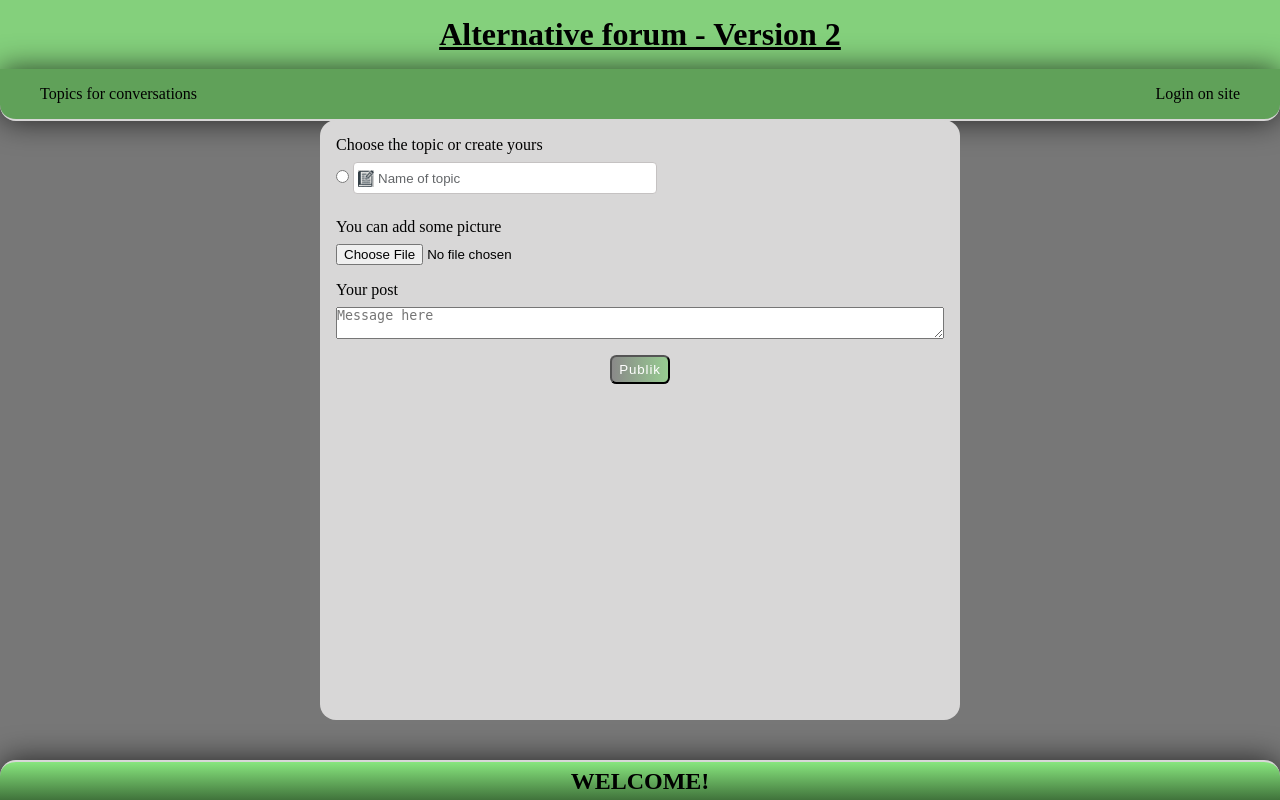
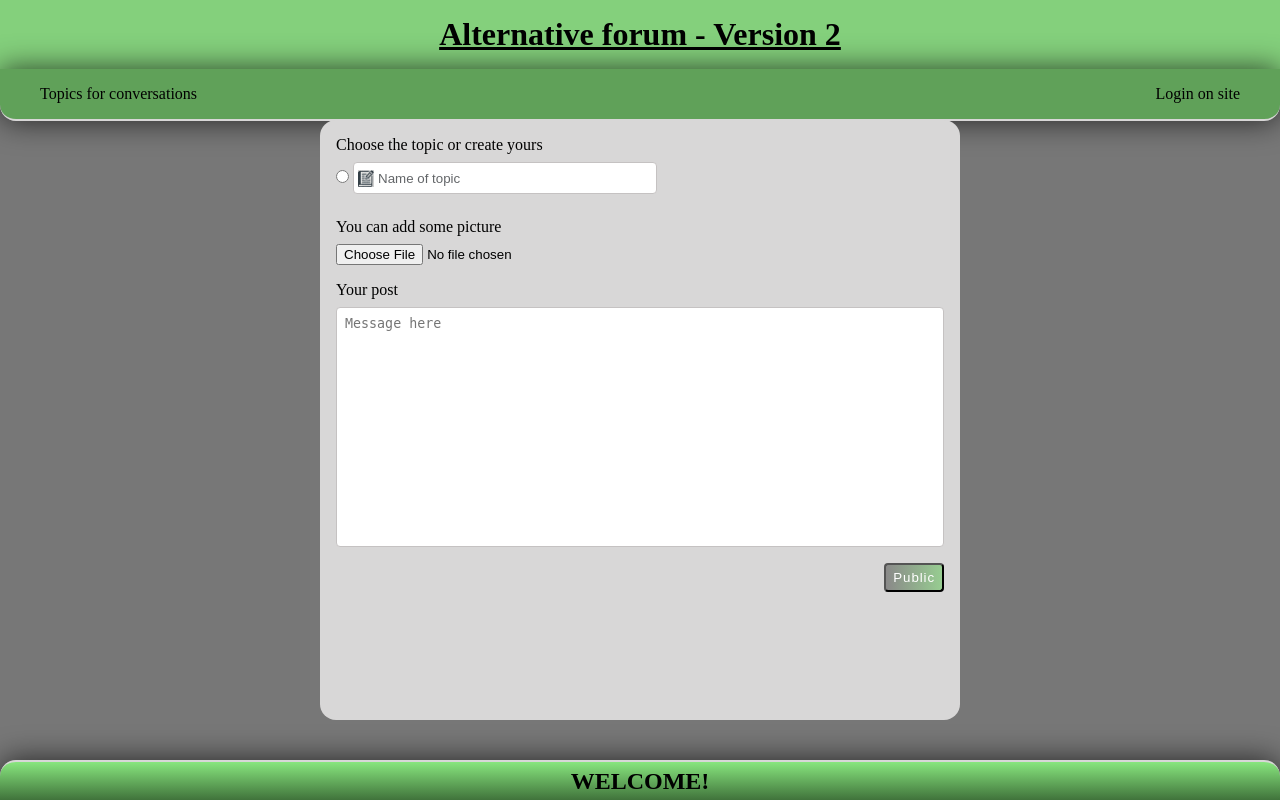
Before and after one commit to AntonSot-Github/Learning-PHP, a PHP site: page / in a window 1280 px wide. Run offline with PHP 8.4, Linux system fonts and the light colour scheme; data that the repository does not hold is empty.

Commit message:
still working with post-window

```diff
--- a/My.alt.forum_2/css/style.css
+++ b/My.alt.forum_2/css/style.css
@@ -31,6 +31,9 @@
 }
 .btn:hover::before {
   width: 86%;
+}
+.btn__public:hover::before {
+  width: 80%;
 }
 
 .btn-log::before {
@@ -371,14 +374,20 @@
 .form-post * {
   margin-bottom: 0.5rem;
 }
+.form-post__text {
+  resize: none;
+  padding: 0.5rem;
+  outline: none;
+  border: 1px solid #c5c2c2;
+  border-radius: 0.25rem;
+  white-space: pre-wrap;
+  height: 30vh;
+}
+.form-post__text:focus {
+  box-shadow: 0 0 5px 0.3rem rgba(136, 230, 126, 0.5);
+  border: 1px solid #000000;
+}
 
-/*     &__choose-box
- *  &__picture-box
- *      display: flex
- *      flex-direction: column
- *  &__box
- *      display: flex
- *      flex-direction: column */
 * {
   margin: 0;
   padding: 0;
--- a/My.alt.forum_2/incs/functions.php
+++ b/My.alt.forum_2/incs/functions.php
@@ -102,11 +102,11 @@ function findId($topics, $topicName){
 
 
 //Post-text add
-function publicPost($topicId, $postText): bool
+function publicPost($topicId, $postText, $picturePath): bool
 {
     global $db;
-    $stmt = mysqli_prepare($db, "INSERT INTO `posts` (by_user_id, from_topic_id, post_text) VALUES (?, ?, ?)");
-    mysqli_stmt_bind_param($stmt, "iis", $_SESSION['user_id'], $topicId, $postText);
+    $stmt = mysqli_prepare($db, "INSERT INTO `posts` (by_user_id, from_topic_id, post_text, picture) VALUES (?, ?, ?, ?)");
+    mysqli_stmt_bind_param($stmt, "iiss", $_SESSION['user_id'], $topicId, $postText, $picturePath);
     if(mysqli_stmt_execute($stmt)){
         return true;
     } else {
--- a/My.alt.forum_2/index.php
+++ b/My.alt.forum_2/index.php
@@ -18,8 +18,10 @@
         if(isset($_POST['chooseTopic']) && $_POST['chooseTopic'] == 'exist'){
             $topicName = $_POST['selectTopic'];
             $postText = $_POST['postMsg'];
-            $topicId = findId($topics, $topicName);
-            publicPost($topicId, $postText);
+            $picturePath = 'uploads/' . time() . $_FILES['userPicture']['name'];
+            move_uploaded_file($_FILES['userPicture']['tmp_name'], $picturePath);
+            $topicId = findId($topics, $topicName); //находим индекс для топика, который выбран в форме
+            publicPost($topicId, $postText, $picturePath);
             header("Location: index.php");
             exit;
 
@@ -27,7 +29,7 @@
     }
 
     //dump($_POST);
-
+    //dump($_FILES);
 
 ?>
 
@@ -105,10 +107,10 @@
 
                 <div class="form-post__box">
                     <label for="postMsg">Your post</label>
-                    <textarea name="postMsg" id="postMsg" placeholder="Message here"></textarea>
+                    <textarea class="form-post__text" name="postMsg" id="postMsg" placeholder="Message here" ></textarea>
                 </div>
 
-                <button type="submit" class="btn btn-grad btn-msg">Publik</button>
+                <button type="submit" class="btn btn-grad btn__public">Public</button>
 
             </form>
 
--- a/My.alt.forum_2/sass/_btn.sass
+++ b/My.alt.forum_2/sass/_btn.sass
@@ -27,6 +27,9 @@
         right: 0
     &:hover::before
         width: 86%
+    &__public
+        &:hover::before
+            width: 80%
 
 
 .btn-log
@@ -48,6 +51,7 @@
 
 
 
+
 .btn-grad
     background-image: linear-gradient(to right, #8a8989 0%, #88e67ece  70%, #88e67ece  100%)
 
--- a/My.alt.forum_2/sass/layout/_form.sass
+++ b/My.alt.forum_2/sass/layout/_form.sass
@@ -118,12 +118,14 @@
         flex-direction: column
     *
         margin-bottom: .5rem
-
-/*     &__choose-box
-
-    &__picture-box
-        display: flex
-        flex-direction: column
-    &__box
-        display: flex
-        flex-direction: column */
+    &__text
+        resize: none
+        padding: .5rem
+        outline: none
+        border: 1px solid #c5c2c2
+        border-radius: .25rem
+        white-space: pre-wrap
+        height: 30vh
+        &:focus
+            box-shadow: 0 0 5px 0.3rem rgba(136, 230, 126, 0.5)
+            border: 1px solid #000000
```
Also changed, not shown: My.alt.forum_2/uploads/1732212606Labrador .jpg (added), 1 other file.
